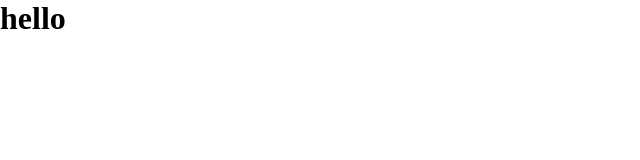
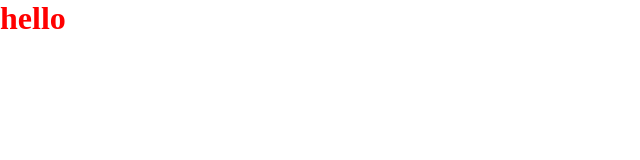
Before and after one commit to kamcheg/trello, a Vue app: page / in a window 1280 px wide. Shown: the top 160 px of the page, without its empty margins (0-640 px from the left). Built offline with nearby package versions, Linux system fonts and the light colour scheme; the HTML template or start-up script is replaced by a standard one.

Commit message:
add scss

```diff
--- a/package.json
+++ b/package.json
@@ -30,6 +30,7 @@
     "jiti": "^2.4.2",
     "npm-run-all2": "^7.0.2",
     "prettier": "^3.4.2",
+    "sass-embedded": "^1.83.4",
     "typescript": "~5.7.3",
     "vite": "^6.0.11",
     "vite-plugin-vue-devtools": "^7.7.0",
--- a/src/App.vue
+++ b/src/App.vue
@@ -10,5 +10,8 @@ const store = useStore()
   </main>
 </template>
 
-<style scoped>
+<style lang="scss" scoped>
+h1 {
+  color: red;
+}
 </style>
```
Also changed, not shown: 1 other file (tests, documents, lock files or other folders).
